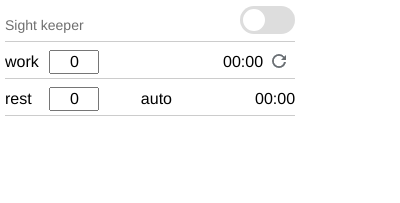
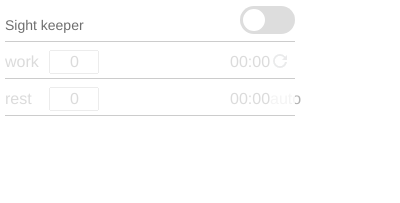
Before and after one commit to basedalexander/sight-keeper, a browser extension: page src/popup.html in a window 400 px wide. Drawn offline with nearby package versions, Linux system fonts and the light colour scheme.

Commit message:
when app is off, there is not way to interact with settings

```diff
--- a/src/css/styles.css
+++ b/src/css/styles.css
@@ -22,6 +22,10 @@ body {
   font-family: 'Helvetica', sans-serif;
   width: 300px;
   height: 200px;
+}
+
+button {
+  padding: 0;
 }
 
 
@@ -91,10 +95,18 @@ body {
 }
 
 .option {
+  position: relative;
   height : 37px;
   line-height: 37px;
   border-top: 1px solid transparent;
   border-bottom: 1px solid #ccc;
+}
+
+.options-disabled .option-wrapper {
+  width: 100%;
+  height: 100%;
+  position: absolute;
+  background: rgba(255, 255, 255, 0.86);
 }
 
 .option-name {
@@ -124,6 +136,7 @@ body {
   cursor: pointer;
   border: none;
   height: 35px;
+  width: 25px;
   background-color: transparent;
 }
 
@@ -155,3 +168,9 @@ body {
   float: right;
   cursor: default;
 }
+
+.idle-table {
+  float: right;
+  width: 25px;
+  color: rgba(0, 0, 0, .3);
+}
--- a/src/js/popup.js
+++ b/src/js/popup.js
@@ -8,6 +8,7 @@
       idleInputBtn = document.getElementById('idle-apply-btn'),
       sessionRestartBtn = document.getElementById('session-restart'),
       idleRestartBtn = document.getElementById('idle-restart'),
+      options = document.getElementById('options'),
 
 
 
@@ -27,6 +28,7 @@
           timer.showSession();
          } else {
           switcherBtn.classList.remove('btn-active');
+          options.classList.add('options-disabled');
         }
 
         sessionInput.value = utils.ms2min(sessionPeriod);
@@ -38,10 +40,12 @@
         if (this.classList.contains('btn-active')) {
 
           this.classList.remove("btn-active");
+          options.classList.add('options-disabled');
           router.send('state', 'off' , function () {} );
 
         } else {
           this.classList.add("btn-active");
+          options.classList.remove('options-disabled');
           router.send('state', 'on' , function () {
           } );
         }
--- a/src/popup.html
+++ b/src/popup.html
@@ -14,7 +14,7 @@
 </head>
 
 <body>
-    <div class="options">
+    <div class="options" id="options">
         <div class='option'>
             <span class='option-name'>Sight keeper</span>
             <div class="btn" id='btn'>
@@ -29,6 +29,7 @@
         </div>
 
         <div class="option">
+            <div class="option-wrapper"></div>
             <span class="period-name">work</span>
             <input type='number' min='1' max='300' id='session-input' class='period-input'>
             <span id='session-apply-btn' class="period-input-btn btn-hidden" title="Save and restart work session">apply</span>
@@ -39,6 +40,7 @@
         </div>
 
         <div class="option">
+            <div class="option-wrapper"></div>
             <span class="period-name">rest</span>
             <input type='number' min='5' max='30' id='idle-input' class='period-input'>
             <span id='idle-apply-btn' class="period-input-btn btn-hidden" title="Save rest period">apply</span>
```
